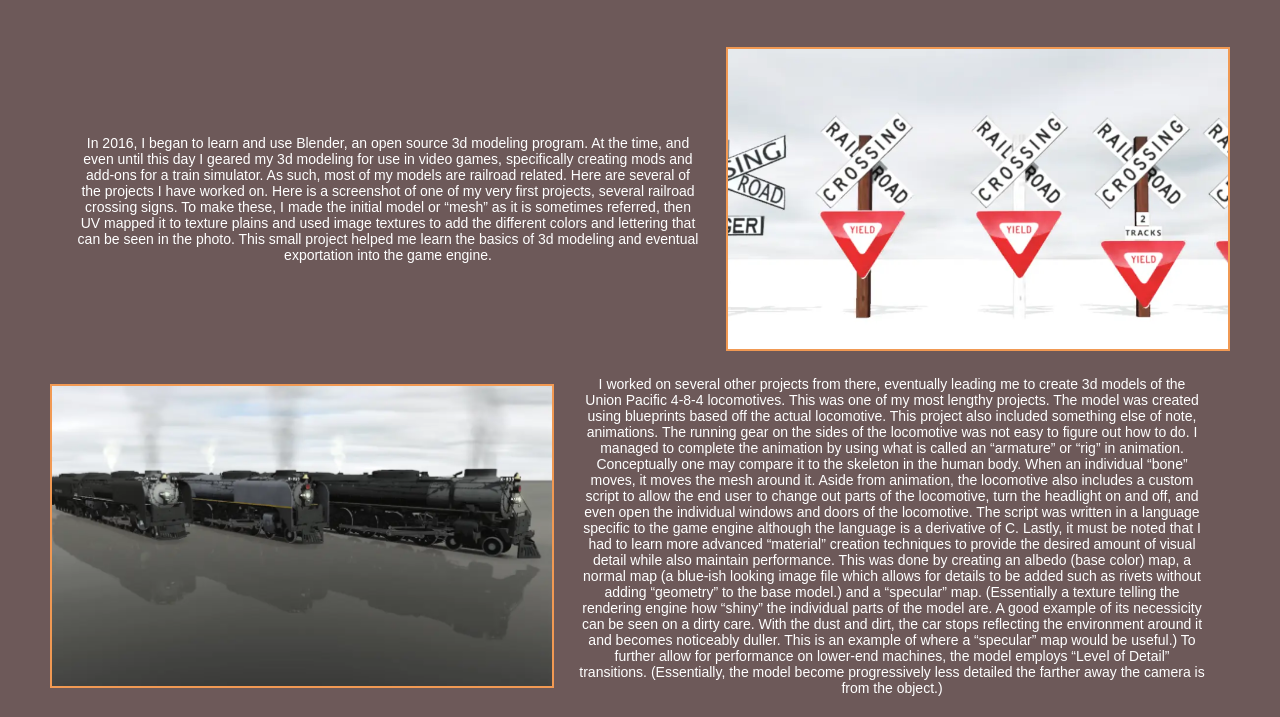
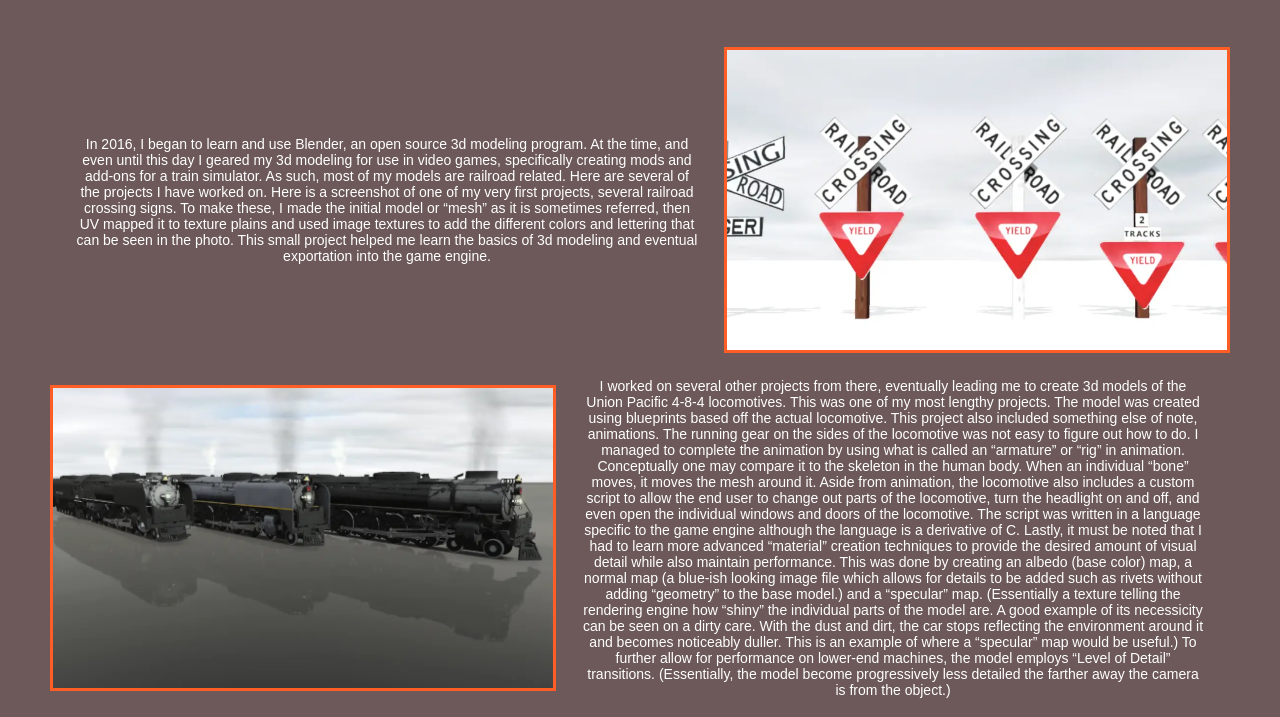
Before and after one commit to LMacconnell2/portfolio_site, a plain HTML site: page modeling.html in a window 1280 px wide. Shown: the part 83-800 px from the top of the page. Drawn offline with Linux system fonts and the light colour scheme.

Commit message:
error correction

```diff
--- a/styles/portfolio.css
+++ b/styles/portfolio.css
@@ -123,7 +123,7 @@ body {
     object-fit: cover;
     width: 500px;
     height: 300px;
-    border: #F19953 2px solid;
+    border: #FE5D26 3px solid;
     align-self: center;
   }
   .modeling-text-0, .modeling-text-1, .modeling-text-2 {
```
